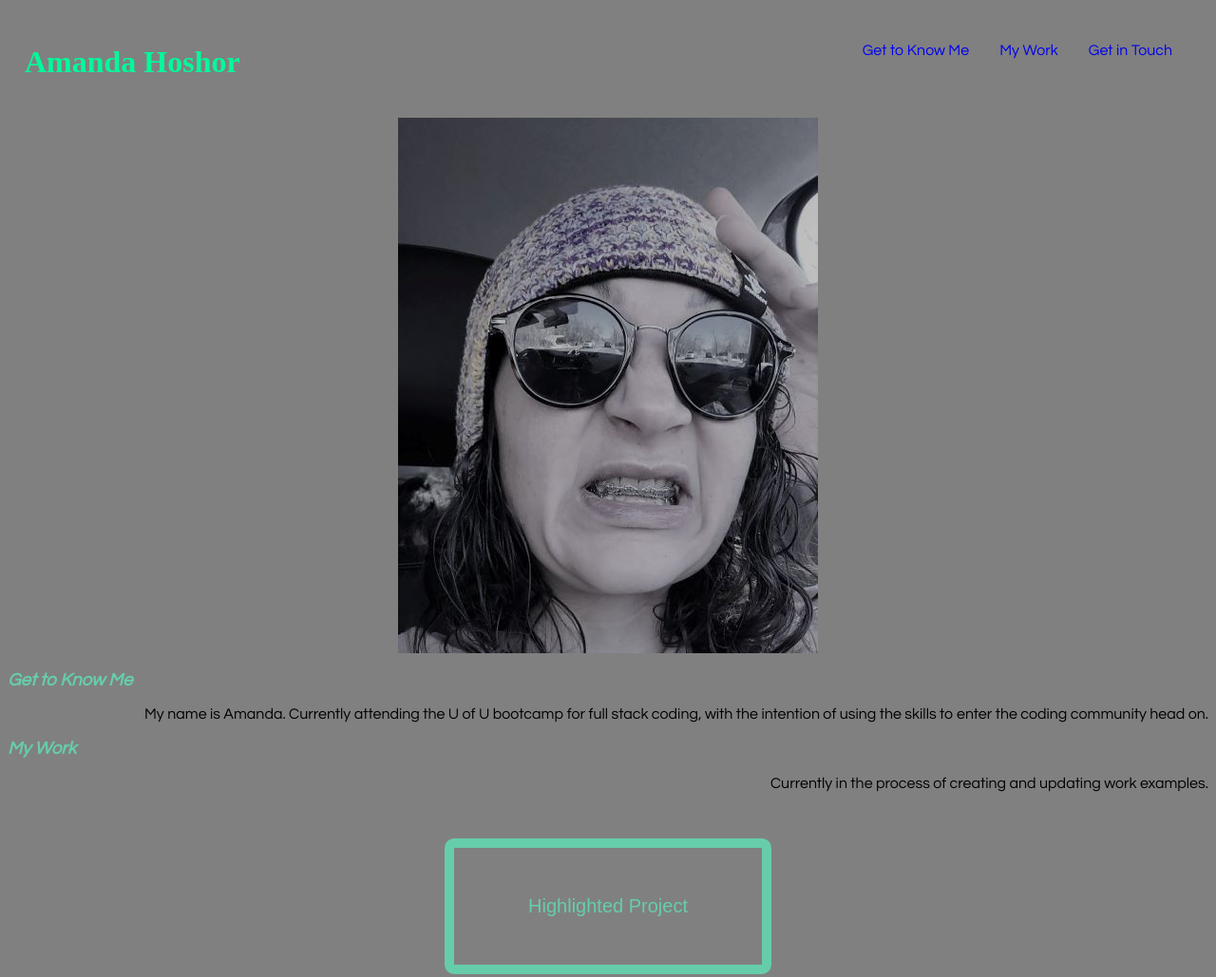
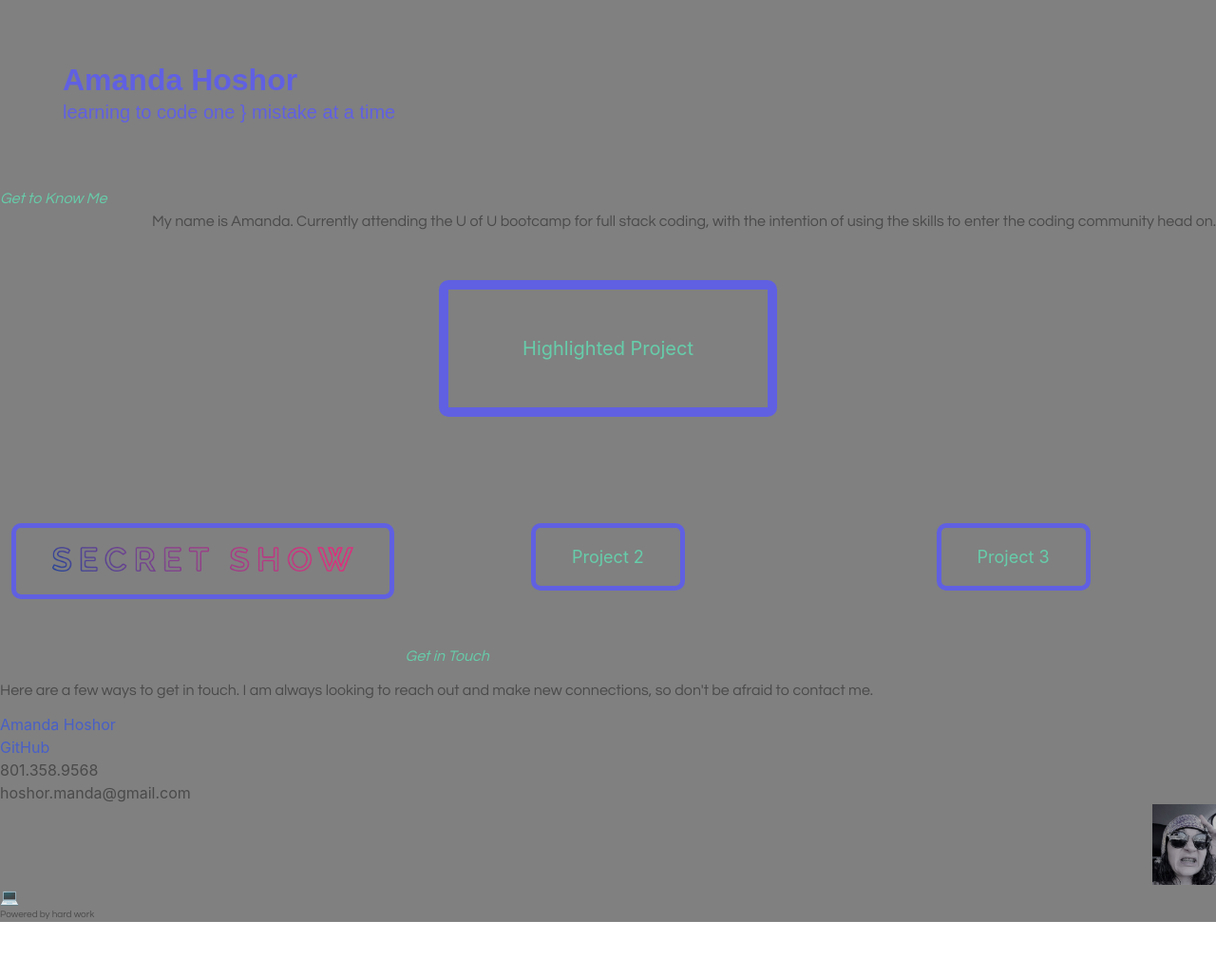
Before and after one commit to mandahos/professional-portfollio, a website: page index.html in a window 1280 px wide. Shown: the top 1029 px of the page at 95% size. After the commit the page ends 971 px from the top, so only its background shows below. Drawn offline with nearby package versions, Linux system fonts and the light colour scheme.

Commit message:
added linked project, need to fix the layout

```diff
--- a/index.html
+++ b/index.html
@@ -1,5 +1,6 @@
 <!DOCTYPE html>
 <html lang="en">
+
 <head>
     <meta charset="UTF-8">
     <meta http-equiv="X-UA-Compatible" content="IE=edge">
@@ -11,25 +12,29 @@
 <body>
     <!--Header Bar-->
     <header>
-    <h1>
-        <div class="header">
+
+        <section class="hero">
+            <div class="hero-body">
+                <p class="title">
                     Amanda Hoshor
-            </h1>
-    <nav>
+                </p>
+                <p class="subtitle">
+                    learning to code one } mistake at a time
+                </p>
+
+            </div>
+        </section>
+
+        <!-- <nav>
         <a href="#get-to-know-me">Get to Know Me</a>
 
          <a href="#my-work">My Work</a>
 
         <a href="#get-in-touch">Get in Touch</a>
 
-    </nav>
+    </nav> -->
         </div>
     </header>
-<section id="image-of-me">
-<div class="my-image">
-    <img src="unnamed.jpg" alt="A current placeholder image of Amanda, she is making a scruchny face while she works out some kinks"/>
-</div>
-</section>
 
             <!--Get to know me section-->
             <section id="get-to-know-me" class="">
@@ -38,49 +43,51 @@
 
 
                     <p>
-         My name is Amanda. Currently attending the U of U bootcamp for full stack coding, with the intention of using the skills to enter the coding community head on.
+                        My name is Amanda. Currently attending the U of U bootcamp for full stack coding, with the
+                        intention of using the skills to enter the coding community head on.
                     </p>
                 </div>
             </section>
 
- <!--my work section-->
- <section id="my-work" class="">
- <div class="my-info">
- <h3>My Work</h3>
- <p>
-     Currently in the process of creating and updating work examples.
- </p>
             <div class="row">
                 <button class="row-projects">
-        <a href="https://mandahos.github.io/" alt="placeholder project link, until projects are avaiable">Highlighted Project</a>
+                    <a href="https://mandahos.github.io/"
+                        alt="placeholder project link, until projects are avaiable">Highlighted Project</a>
                 </button>
             </div>
             <div class="column">
                 <button class="projects">
-    <a href="https://mandahos.github.io/" alt="placeholder project link, until projects are avaiable">Project 1</a>
+                    <a href="https://mandahos.github.io/secret-show/"
+                        alt="placeholder project link, until projects are avaiable"><img
+                            src="./images/Secret Show thumbnail.png" alt="thubnail project header"></a>
                 </button>
             </div>
             <div class="column">
                 <button class="projects">
-    <a href="https://mandahos.github.io/" alt="placeholder project link, until projects are avaiable">Project 2</a>
+                    <a href="https://mandahos.github.io/"
+                        alt="placeholder project link, until projects are avaiable">Project 2</a>
                 </button>
             </div>
             <div class="column">
                 <button class="projects">
-<a href="https://mandahos.github.io/" alt="placeholder project link, until projects are avaiable">Project 3</a>
+                    <a href="https://mandahos.github.io/"
+                        alt="placeholder project link, until projects are avaiable">Project 3</a>
                 </button>
             </div>
- </div>
- </section>
 
         <!--get in touch section-->
- <section id="get-in-touch" class="">
-<div class="my-info">
+    <section id="my-info" class="">
+        <div class="get-in-touch">
             <h3>Get in Touch</h3>
-<p> Here are a few ways to get in touch. I am always looking to reach out and make new connections, so don't be afraid to contact me.
+            <p> Here are a few ways to get in touch. I am always looking to reach out and make new connections, so don't
+                be afraid to contact me.
                 <br>
 
-<div class="LI-profile-badge"  data-version="v1" data-size="medium" data-locale="en_US" data-type="vertical" data-theme="dark" data-vanity="amanda-hoshor"><a class="LI-simple-link" href='https://www.linkedin.com/in/amanda-hoshor-67529177?trk=profile-badge'>Amanda Hoshor</a></div>
+                </div>
+                <div class="LI-profile-badge" data-version="v1" data-size="medium" data-locale="en_US"
+                    data-type="vertical" data-theme="dark" data-vanity="amanda-hoshor"><a class="LI-simple-link"
+                        href='https://www.linkedin.com/in/amanda-hoshor-67529177?trk=profile-badge'>Amanda Hoshor</a>
+                </div>
 
                 <a href="https://github.com/mandahos">GitHub</a>
                 <br>
@@ -88,13 +95,20 @@
                 <br>
                 hoshor.manda@gmail.com
                 </p>
+                <section id="image-of-me">
+                    <div class="my-image">
+                        <img src="unnamed.jpg"
+                            alt="A current placeholder image of Amanda, she is making a scruchny face while she works out some kinks" />
         </div>
     </section>
+    </container>
+</body>
+    <footer>
 
-<footer>
         <h2>💻 </h2>
         <p>Powered by hard work</p>
     </footer>
 
 </body>
+
 </html>
--- a/script.css
+++ b/script.css
@@ -1,3 +1,13 @@
+@import "https://cdn.jsdelivr.net/npm/bulma@0.9.2/css/bulma.min.css";
+
+
+footer {
+  size: 2px;
+  background-color: grey;
+}
+
+
+
 * {
     box-sizing: border-box;
     padding: 20;
@@ -13,30 +23,56 @@ header {
     display: flex;
     flex-wrap: wrap;
     justify-content: space-between;
-    color: mediumspringgreen;
 
 }
-header h1 {
-    display: inline-block;
-    }
 
-header nav {
+.hero p {
+  color: rgb(96, 96, 226);
+  font-family: Centry Gothic, sans-serif;
+  flex-direction: row;
+  flex-wrap: wrap;
+}
+
+/* header nav {
     margin: 12px 0;
+    font-family: Century Gothic, sans-serif;
+    display: flex;
+    flex-direction: row;
+    flex-wrap: wrap;
+} */
+
+/* header nav a {
+     text-decoration: none;
+     padding: 7px 12px;
+     margin-right: 8px;
+ } */
+
+.my-image {
+    display: flex;
+    justify-content: right;
+    height: 85px;
+}
+
+.get-in-touch h3 {
+  color:mediumaquamarine;
+  font-family: Century Gothic, sans-serif;
+  font-style: italic;
+  flex-direction: row;
+  justify-content: left;
+}
+
+.get-in-touch p {
+  margin: 12px 0;
     font-family: Century Gothic, sans-serif;
     display: flex;
     flex-direction: row;
     flex-wrap: wrap;
 }
 
-header nav a {
-     text-decoration: none;
-     padding: 7px 12px;
-     margin-right: 8px;
- }
-
-.my-image {
-    display: flex;
-    justify-content: space-evenly;
+.hero {
+  flex-direction: row;
+  flex-wrap: wrap;
+  display: flex;
 }
 
 .my-info h3 {
@@ -69,7 +105,7 @@ p {
     border: 10px solid;
     border-radius: 10px;
     background-color: gray;
-    color: mediumaquamarine;
+    color: rgb(96, 96, 226);
     padding: 50px 78px;
     font-size: 20px;
 }
@@ -93,7 +129,7 @@ p {
     border: 5px solid;
     border-radius: 10px;
     background-color: gray;
-    color: mediumaquamarine;
+    color: rgb(96, 96, 226);
     padding: 20px 38px;
     font-size: 18px;
     }
```
Also changed, not shown: package.json (added, +19 -0 lines), practice.html (added, +79 -0 lines), images/Secret Show thumbnail.png (added). Lines whose indentation alone changed are shown as unchanged.
